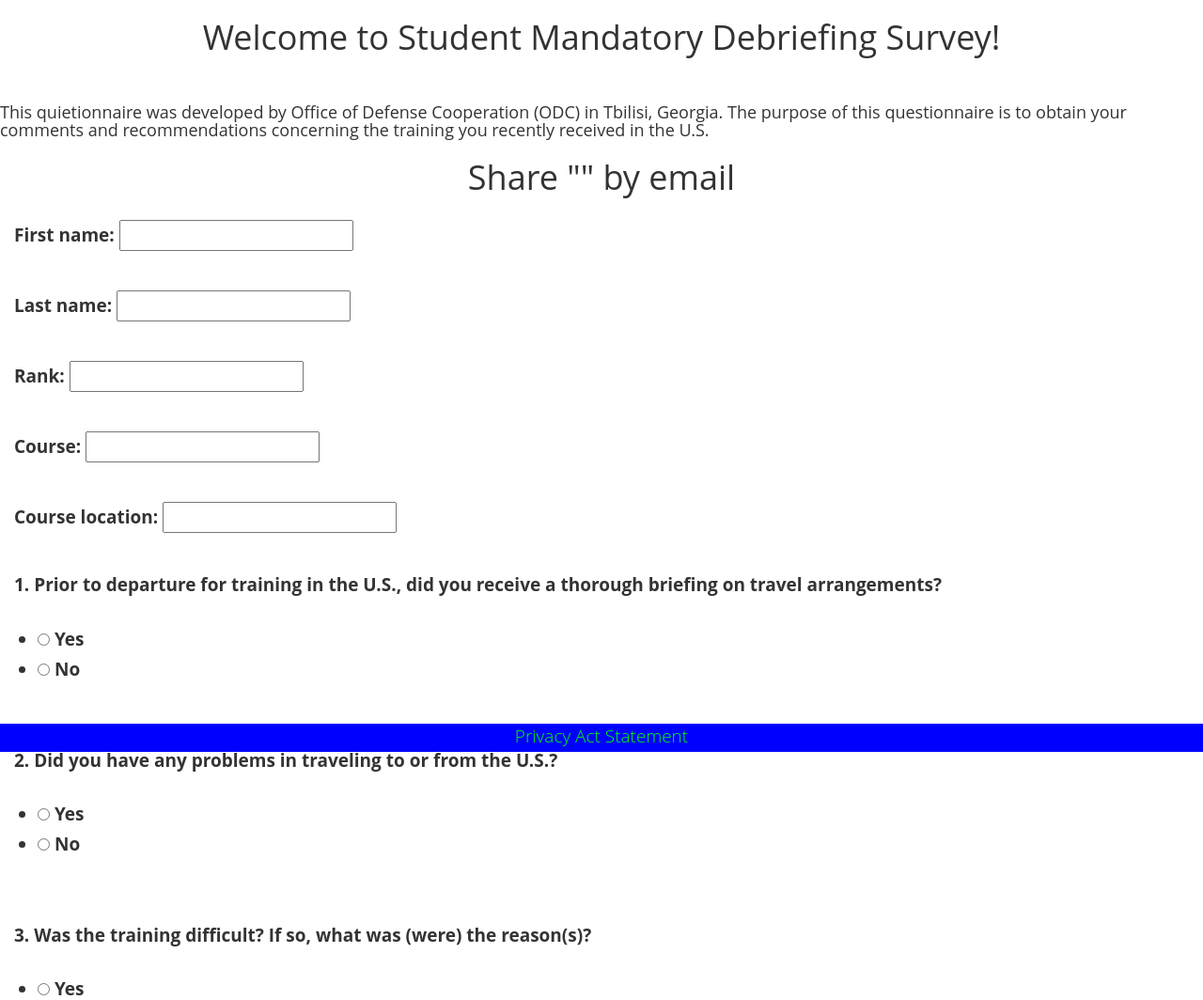
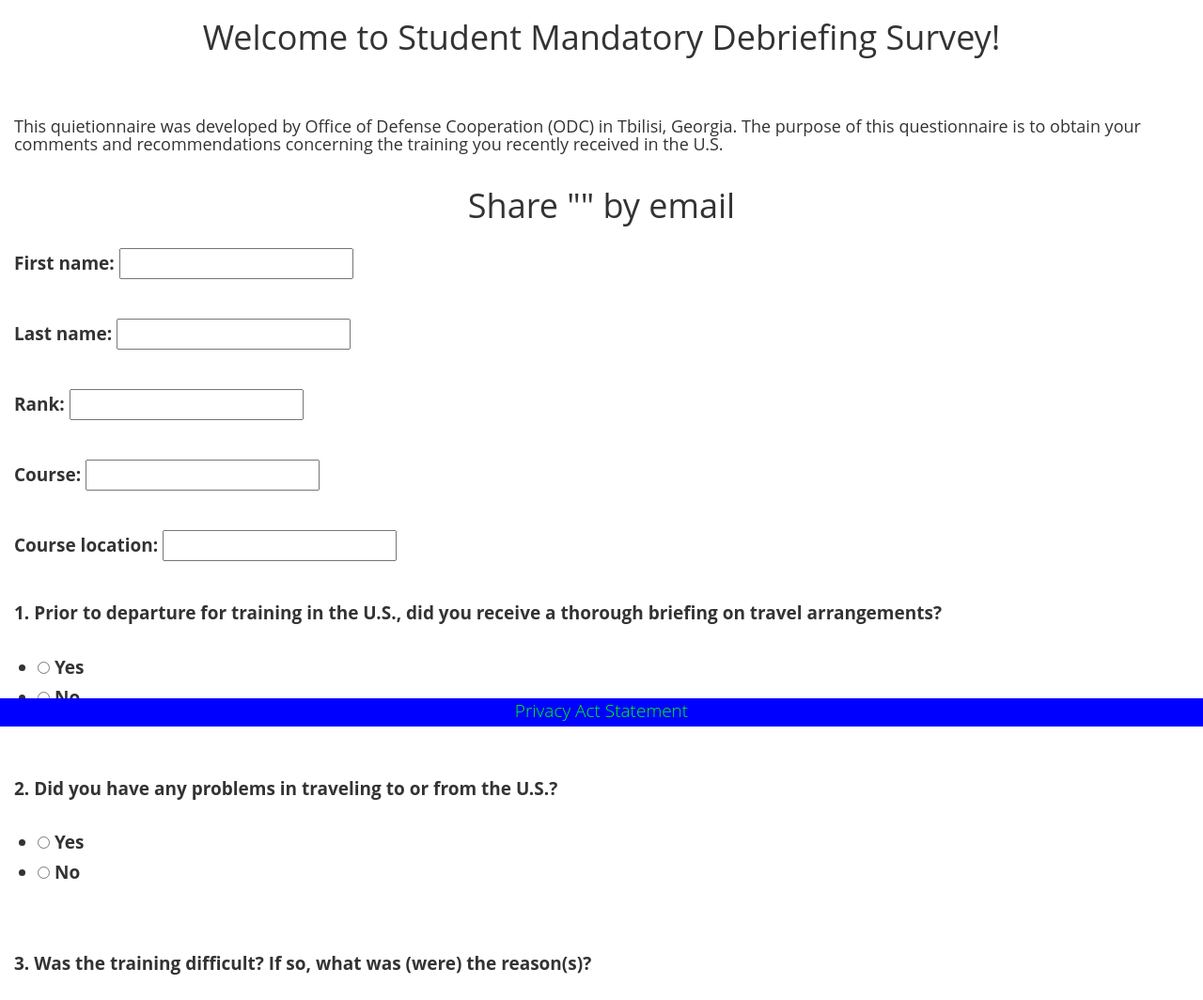
Before and after one commit to GugaBaratashvili/debriefing, a Django app: template debriefing/templates/blog/post/share.html in a window 1280 px wide. Shown: the top 1064 px of the page at 94% size. Run offline with Django 3.2, Linux system fonts and the light colour scheme; the template is opened without the code that fills it: values that come from a table or form of the project are taken from there, others are empty; some libraries are stand-ins or nearby versions.

Commit message:
Update base.html

```diff
--- a/debriefing/templates/blog/base.html
+++ b/debriefing/templates/blog/base.html
@@ -18,11 +18,11 @@
     padding-top: none;
 
 }
-h4 {padding=15px;}
+h4 {padding:15px;}
 p {padding:15px;}
 h1 {text-align: center;}
 a { color: #00FF00;  }
-a, button { transition: all 1.3s ease; padding=15px;}
+a, button { transition: all 1.3s ease; padding:15px;}
 a:hover,
 a:focus {
 	text-decoration: none;
```
